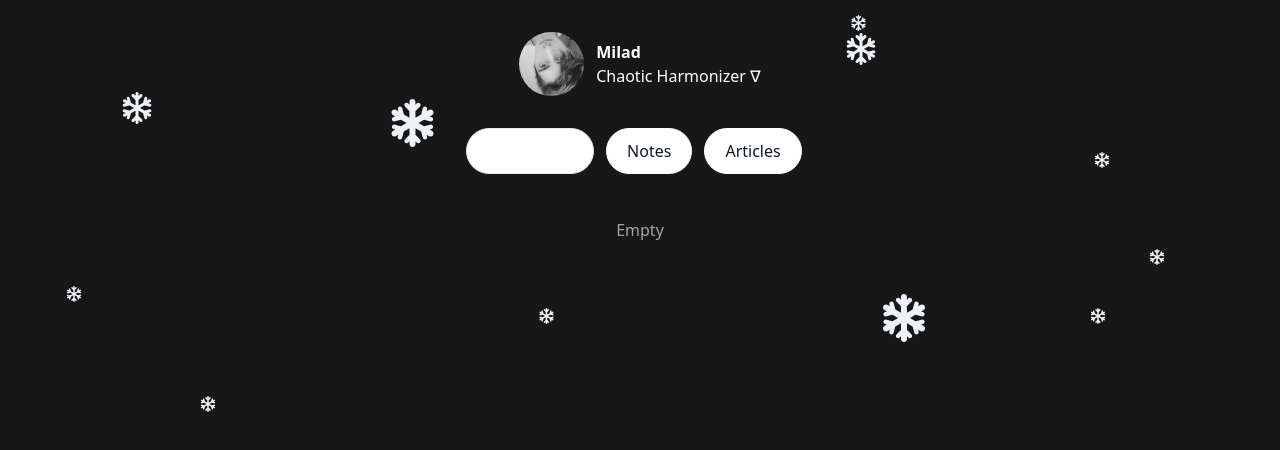
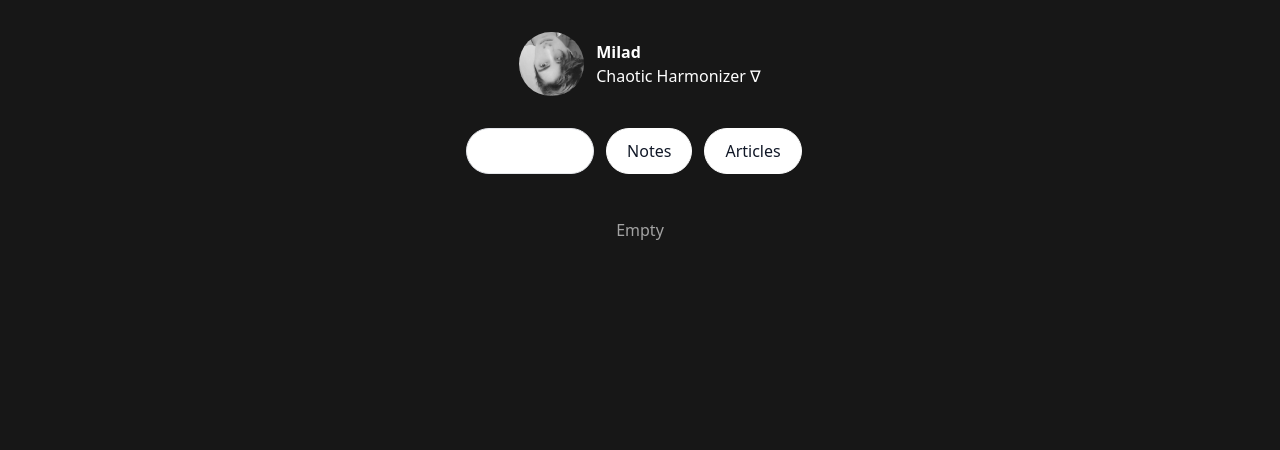
Before and after one commit to sungiven/sungiven.github.io, a plain HTML site: page index.html in a window 1280 px wide. Drawn offline with nearby package versions, Linux system fonts and the light colour scheme.

Commit message:
removed unnecessary files; updated favicon

```diff
--- a/index.html
+++ b/index.html
@@ -12,24 +12,6 @@
     <script src="https://cdn.tailwindcss.com"></script>
   </head>
   <body class="bg-neutral-900 text-white">
-    <section class="snow">
-      <div class="snowflake"><i class="fa-regular fa-snowflake"></i></div>
-      <div class="snowflake1"><i class="fa-regular fa-snowflake"></i></div>
-      <div class="snowflake2"><i class="fa-regular fa-snowflake"></i></div>
-      <div class="snowflake3"><i class="fa-regular fa-snowflake"></i></div>
-      <div class="snowflake4"><i class="fa-regular fa-snowflake"></i></div>
-      <div class="snowflake5"><i class="fa-regular fa-snowflake"></i></div>
-      <div class="snowflake6"><i class="fa-regular fa-snowflake"></i></div>
-      <div class="snowflake7"><i class="fa-regular fa-snowflake"></i></div>
-      <div class="snowflake8"><i class="fa-regular fa-snowflake"></i></div>
-      <div class="snowflake9"><i class="fa-regular fa-snowflake"></i></div>
-      <div class="snowflake10"><i class="fa-solid fa-snowflake"></i></div>
-      <div class="snowflake11"><i class="fa-solid fa-snowflake"></i></div>
-      <div class="snowflake12"><i class="fa-regular fa-snowflake"></i></div>
-      <div class="snowflake13"><i class="fa-regular fa-snowflake"></i></div>
-      <div class="snowflake14"><i class="fa-regular fa-snowflake"></i></div>
-    </section>
-
     <div class="flex items-center justify-center h-16 mt-4 md:mt-8 gap-x-3">
       <img src="./pfp.jpg" class="h-16 rounded-full" alt="" />
       <div><b>Milad</b><br />Chaotic Harmonizer ∇</div>
--- a/style.css
+++ b/style.css
@@ -53,233 +53,3 @@
     transform: translateY(0%) rotate(0deg);
   }
 }
-
-/* SNOW */
-.fa-snowflake {
-  color: #ecf2f8;
-}
-
-.snow {
-  width: 100%;
-  height: 100%;
-  position: absolute;
-}
-
-.snowflake {
-  animation-name: fall, shake;
-  animation-duration: 10s, 5s;
-  animation-timing-function: linear, ease-in-out;
-  animation-iteration-count: infinite, infinite;
-  position: absolute;
-  left: 200px;
-  z-index: 7;
-  filter: blur(0.5px);
-}
-
-.snowflake1 {
-  animation-name: fall, shake;
-  animation-duration: 10s, 3s;
-  animation-timing-function: linear, ease-in-out;
-  animation-iteration-count: infinite, infinite;
-  position: absolute;
-  left: 500px;
-  top: -100px;
-  animation-delay: 1s, 1s;
-  z-index: 7;
-  filter: blur(0.5px);
-}
-
-.snowflake2 {
-  animation-name: fall, shake;
-  animation-duration: 8s, 5s;
-  animation-timing-function: linear, ease-in-out;
-  animation-iteration-count: infinite, infinite;
-  position: absolute;
-  left: 20px;
-  top: -100px;
-  animation-delay: 2s, 2s;
-  z-index: 7;
-  filter: blur(0.5px);
-}
-
-.snowflake3 {
-  animation-name: fall, shake;
-  animation-duration: 9s, 5s;
-  animation-timing-function: linear, ease-in-out;
-  animation-iteration-count: infinite, infinite;
-  position: absolute;
-  right: 170px;
-  top: -100px;
-  animation-delay: 3s, 5s;
-  z-index: 5;
-  filter: blur(0.7px);
-}
-
-.snowflake4 {
-  animation-name: fall, shake;
-  animation-duration: 15s, 5s;
-  animation-timing-function: linear, ease-in-out;
-  animation-iteration-count: infinite, infinite;
-  position: absolute;
-  right: 430px;
-  top: -100px;
-  animation-delay: 4s, 4s;
-  z-index: 5;
-}
-
-.snowflake5 {
-  animation-name: fall, shake;
-  animation-duration: 15s, 4s;
-  animation-timing-function: linear, ease-in-out;
-  animation-iteration-count: infinite, infinite;
-  position: absolute;
-  left: 500px;
-  top: -100px;
-  animation-delay: 6s, 2s;
-  font-size: 2rem;
-  z-index: 6;
-  filter: blur(0.5px);
-}
-
-.snowflake6 {
-  animation-name: fall, shake;
-  animation-duration: 12s, 5s;
-  animation-timing-function: linear, ease-in-out;
-  animation-iteration-count: infinite, infinite;
-  position: absolute;
-  left: 75px;
-  top: -100px;
-  animation-delay: 3.2s, 2s;
-  font-size: 2rem;
-  z-index: 6;
-}
-
-.snowflake7 {
-  animation-name: fall, shake;
-  animation-duration: 11s, 5s;
-  animation-timing-function: linear, ease-in-out;
-  animation-iteration-count: infinite, infinite;
-  position: absolute;
-  left: 650px;
-  top: -100px;
-  animation-delay: 7.2s, 1s;
-  z-index: 7;
-}
-
-.snowflake8 {
-  animation-name: fall, shake;
-  animation-duration: 12s, 4s;
-  animation-timing-function: linear, ease-in-out;
-  animation-iteration-count: infinite, infinite;
-  position: absolute;
-  left: 820px;
-  top: -100px;
-  animation-delay: 4s, 2s;
-  font-size: 2rem;
-  z-index: 5;
-  filter: blur(0.5px);
-}
-
-.snowflake9 {
-  animation-name: fall, shake;
-  animation-duration: 12s, 4s;
-  animation-timing-function: linear, ease-in-out;
-  animation-iteration-count: infinite, infinite;
-  position: absolute;
-  left: 170px;
-  top: -100px;
-  animation-delay: 5s, 2s;
-  font-size: 2rem;
-  z-index: 5;
-  filter: blur(0.3px);
-}
-
-.snowflake10 {
-  animation-name: fall, shake;
-  animation-duration: 15s, 9s;
-  animation-timing-function: linear, ease-in-out;
-  animation-iteration-count: infinite, infinite;
-  position: absolute;
-  left: 350px;
-  top: -100px;
-  animation-delay: 2.7s, 2s;
-  font-size: 3rem;
-  z-index: 7;
-}
-
-.snowflake11 {
-  animation-name: fall, shake;
-  animation-duration: 12s, 7s;
-  animation-timing-function: linear, ease-in-out;
-  animation-iteration-count: infinite, infinite;
-  position: absolute;
-  right: 400px;
-  top: -100px;
-  animation-delay: 0.5s, 2s;
-  font-size: 3rem;
-  z-index: 7;
-}
-
-.snowflake12 {
-  /*small*/
-  animation-name: fall, shake;
-  animation-duration: 12s, 5s;
-  animation-timing-function: linear, ease-in-out;
-  animation-iteration-count: infinite, infinite;
-  position: absolute;
-  left: 470px;
-  top: -100px;
-  animation-delay: 5s, 2s;
-  z-index: 7;
-  filter: blur(0.9px);
-}
-
-.snowflake13 {
-  /*small*/
-  animation-name: fall, shake;
-  animation-duration: 10s, 5s;
-  animation-timing-function: linear, ease-in-out;
-  animation-iteration-count: infinite, infinite;
-  position: absolute;
-  right: 220px;
-  top: -100px;
-  animation-delay: 1s, 2s;
-  z-index: 7;
-  filter: blur(0.6px);
-}
-
-.snowflake14 {
-  /*small*/
-  animation-name: fall, shake;
-  animation-duration: 9s, 4s;
-  animation-timing-function: linear, ease-in-out;
-  animation-iteration-count: infinite, infinite;
-  position: absolute;
-  right: 140px;
-  top: -100px;
-  animation-delay: 2s, 2s;
-  z-index: 7;
-  filter: blur(0.5px);
-}
-
-@keyframes fall {
-  0% {
-    top: -10%;
-  }
-
-  100% {
-    top: 100%;
-  }
-}
-
-@keyframes shake {
-  0% {
-    transform: translatex(0);
-  }
-  50% {
-    transform: translatex(50px);
-  }
-  100% {
-    transform: translatex(0);
-  }
-}
```
Also changed, not shown: favicon.ico.
